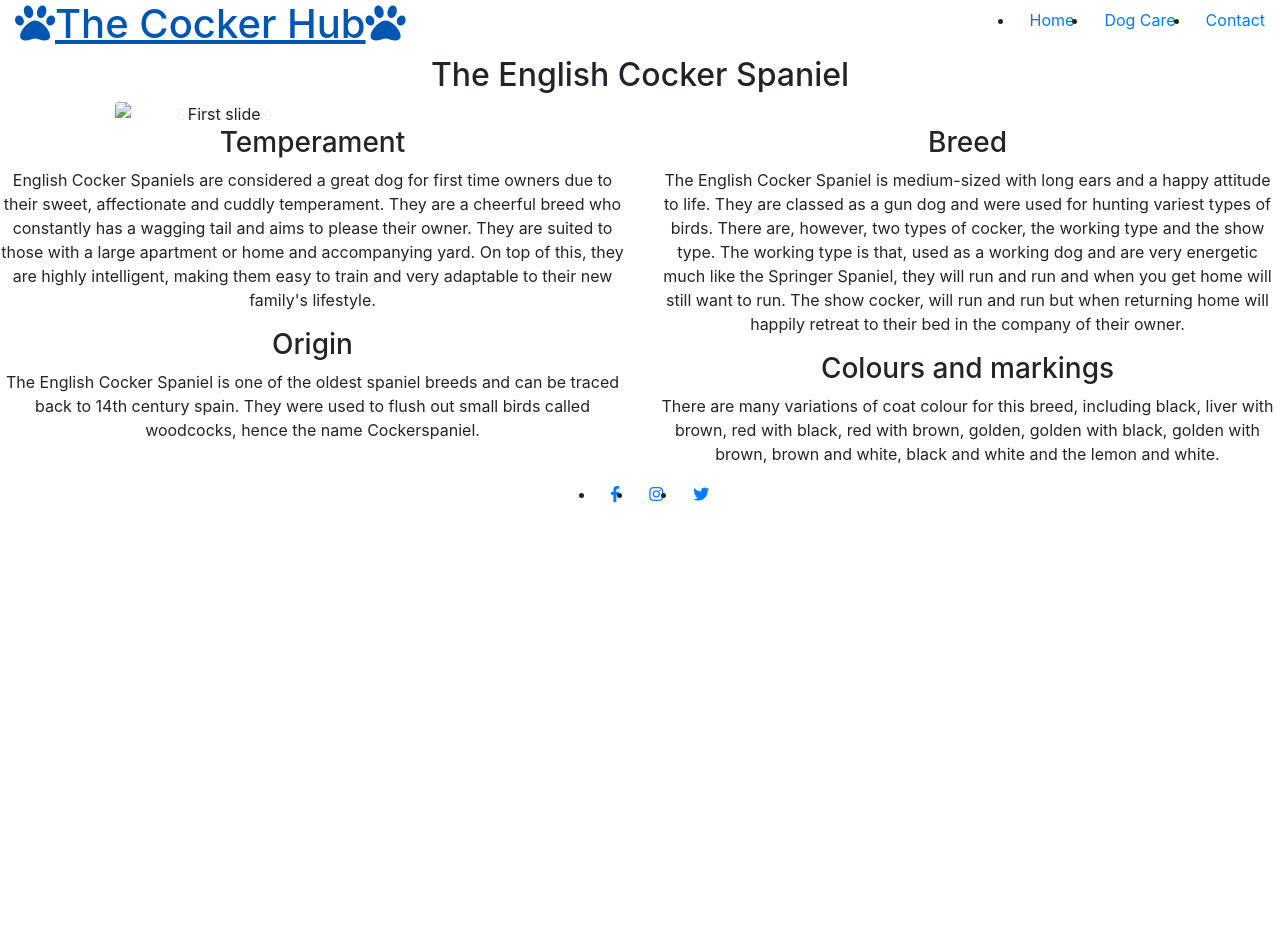
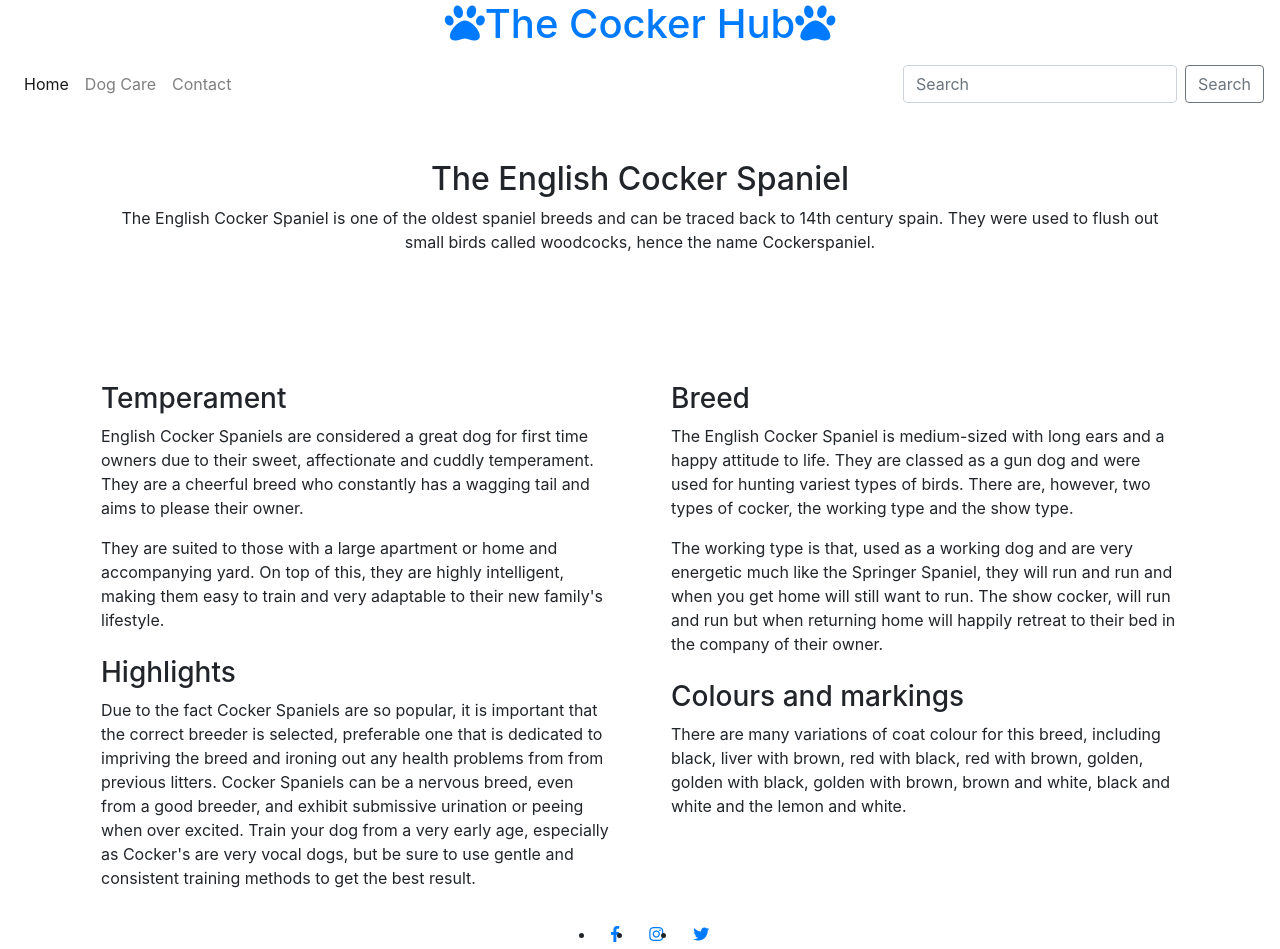
Before and after one commit to Code-Institute-Submissions/FirstMilestoneProject-5, a plain HTML site: page index.html in a window 1280 px wide. Before the commit the page ends 800 px from the top, so only its background shows below. Drawn offline with nearby package versions, Linux system fonts and the light colour scheme.

Commit message:
Final touches

```diff
--- a/index.html
+++ b/index.html
@@ -4,6 +4,7 @@
     <meta charset="UTF-8">
     <meta name="viewport" content="width=device-width, initial-scale=1.0">
     <meta http-equiv="X-UA-Compatible" content="ie=edge">
+    <script src="https://code.jquery.com/jquery-3.5.1.slim.min.js" integrity="sha384-DfXdz2htPH0lsSSs5nCTpuj/zy4C+OGpamoFVy38MVBnE+IbbVYUew+OrCXaRkfj" crossorigin="anonymous"></script>
     <link rel="stylesheet" href="https://stackpath.bootstrapcdn.com/bootstrap/4.5.0/css/bootstrap.min.css" type="text/css" />
     <link rel="stylesheet" href="https://use.fontawesome.com/releases/v5.0.10/css/all.css" integrity="sha384-+d0P83n9kaQMCwj8F4RJB66tzIwOKmrdb46+porD/OvrJ+37WqIM7UoBtwHO6Nlg" crossorigin="anonymous">
     <link rel="stylesheet" href="assets/css/style.css">
@@ -12,71 +13,73 @@
 
 </head>
 <body>
-    <header class="d-sm-flex justify-content-between">
+    <header class="d-sm-flex justify-content-center">
         <a href="index.html" class="title col-auto">
             <h1><i class="fas fa-paw"></i>The Cocker Hub<i class="fas fa-paw"></i></h1>
         </a>
-        <nav class="col-auto d-sm-flex align-items-center menu">
-            <ul class="row">
-                <li class="col-sm-auto">
-                    <a href="index.html" class="active">Home</a>
-                </li>
-
-                <li class="col-sm-auto">
-                    <a href="dogcare.html">Dog Care</a>
-                </li>
-
-                <li class="col-sm-auto">
-                    <a href="contact.html">Contact</a>
-                </li>
-            </ul>
-        </nav>
     </header>
 
-    <section id="home-outer">
-        <div id="home-image"></div>
+        <nav class="navbar navbar-expand-lg navbar-light">
+            <button class="navbar-toggler" type="button" data-toggle="collapse" data-target="#navbarToggler" aria-controls="navbarToggler" aria-expanded="false" aria-label="Toggle navigation">
+                <span class="navbar-toggler-icon"></span>
+            </button>
+
+            <div class="collapse navbar-collapse" id="navbarToggler">
+                <ul class="navbar-nav mr-auto mt-2 mt-lg-0">
+                <li class="nav-item active">
+                    <a class="nav-link" href="index.html">Home</a>
+                </li>
+                <li class="nav-item">
+                    <a class="nav-link" href="dogcare.html">Dog Care</a>
+                </li>
+                <li class="nav-item">
+                    <a class="nav-link" href="contact.html">Contact</a>
+                </li>
+                </ul>
+                <form class="form-inline my-2 my-lg-0">
+                    <input class="form-control mr-sm-2" type="search" placeholder="Search" aria-label="Search">
+                    <button class="btn btn-outline-secondary my-2 my-sm-0" type="submit">Search</button>
+                </form>
+            </div>
+        </nav>
+
+
+    <section id="main-outer">
+        <div id="main-image"></div>
     </section>
-    <section>
+
+    <section class="intro mb-4 pt-5 pb-5">
         <div class="container d-flex justify-content-center">
             <div class="col-sm text-center">
                 <h2 class="text-center">The English Cocker Spaniel</h2>
-            <div class="col-sm d-sm-flex align-items-center">
-                    <div id="carousel-slides" class="carousel slide carousel-fade" data-ride="carousel">
-                        <div class="carousel-inner">
-                            <div class="carousel-item active">
-                                <img src="assets/images/cocker.jpg" class="rounded mx-auto d-block w-100" alt="First slide">
-                            </div>
-                            <div class="carousel-item">
-                                <img src="assets/images/cocker2.jpg" class="rounded mx-auto d-block w-100" alt="Second slide">
-                            </div>
-                            <div class="carousel-item">
-                                <img src="assets/images/cocker3.jpg" class="rounded mx-auto d-block w-100" alt="Third slide">
-                            </div>
-                        </div>
-                    </div>
-                </div>
+                <p>The English Cocker Spaniel is one of the oldest spaniel breeds and can be traced back to 14th century spain. They were used to flush out small birds called woodcocks, hence the name Cockerspaniel.</p>
             </div>
         </div>
-        <div class="about-container">
+    </section>
+
+    <section>
+        <div class="container">
             <div class="row justify-content-center">
-                <div class="col-sm text-center">
-                    <h3 class="about-headings">Temperament</h3>
+                <div class="col-sm m-3">
+                    <h3 class="mt-4">Temperament</h3>
                     <p> English Cocker Spaniels are considered a great dog for first time owners due to their sweet, affectionate and cuddly temperament.
-                        They are a cheerful breed who constantly has a wagging tail and aims to please their owner.
-                        They are suited to those with a large apartment or home and accompanying yard. On top of this, they are highly intelligent, making them easy to train
+                        They are a cheerful breed who constantly has a wagging tail and aims to please their owner.</p>
+                    <p>They are suited to those with a large apartment or home and accompanying yard. On top of this, they are highly intelligent, making them easy to train
                         and very adaptable to their new family's lifestyle.</p>
-                    <h3 class="about-headings">Origin</h3>
-                    <p> The English Cocker Spaniel is one of the oldest spaniel breeds and can be traced back to 14th century spain. They were used to flush out small birds called woodcocks, hence the name Cockerspaniel.</p>
+                    <h3 class="mt-4">Highlights</h3>
+                    <p>Due to the fact Cocker Spaniels are so popular, it is important that the correct breeder is selected, preferable one that is dedicated to impriving the breed and ironing out any health problems from
+                    from previous litters. Cocker Spaniels can be a nervous breed, even from a good breeder, and exhibit submissive urination or peeing when over excited. Train your dog from a very early age, especially
+                    as Cocker's are very vocal dogs, but be sure to use gentle and consistent training methods to get the best result.</p>
                 </div>
-                <div class="col-sm text-center">
-                    <h3 class="about-headings">Breed</h3>
+                <div class="col-sm m-3">
+                    <h3 class="mt-4">Breed</h3>
                     <p>The English Cocker Spaniel is medium-sized with long ears and a happy attitude to life. They are classed as a gun dog and were
                     used for hunting variest types of birds. There are, however, two types of cocker, the working type and the show
-                    type.
-                    The working type is that, used as a working dog and are very energetic much like the Springer Spaniel, they will run and run
+                    type.</p>
+                    <p>The working type is that, used as a working dog and are very energetic much like the Springer Spaniel, they will run and run
                     and when you get home will still want to run. The show cocker, will run and run but when returning home will happily retreat to their
                     bed in the company of their owner.</p>
-                    <h3 class="about-headings">Colours and markings</h3>
+                    <h3 class="mt-4">Colours and markings</h3>
                     <p> There are many variations of coat colour for this breed, including black, liver with brown, red with black, red with brown, golden, golden with black, golden with brown, brown and white, black and white and the lemon and white.</p>
                 </div>
             </div>
@@ -91,7 +94,6 @@
         </ul>
     </footer>
 
-    <script src="https://code.jquery.com/jquery-3.5.1.slim.min.js" integrity="sha384-DfXdz2htPH0lsSSs5nCTpuj/zy4C+OGpamoFVy38MVBnE+IbbVYUew+OrCXaRkfj" crossorigin="anonymous"></script>
     <script src="https://cdn.jsdelivr.net/npm/popper.js@1.16.0/dist/umd/popper.min.js" integrity="sha384-Q6E9RHvbIyZFJoft+2mJbHaEWldlvI9IOYy5n3zV9zzTtmI3UksdQRVvoxMfooAo" crossorigin="anonymous"></script>
     <script src="https://stackpath.bootstrapcdn.com/bootstrap/4.5.0/js/bootstrap.min.js" integrity="sha384-OgVRvuATP1z7JjHLkuOU7Xw704+h835Lr+6QL9UvYjZE3Ipu6Tp75j7Bh/kR0JKI" crossorigin="anonymous"></script>
 </body>
```
Also changed, not shown: contact.html (+46 -20 lines), dogcare.html (+44 -31 lines).
